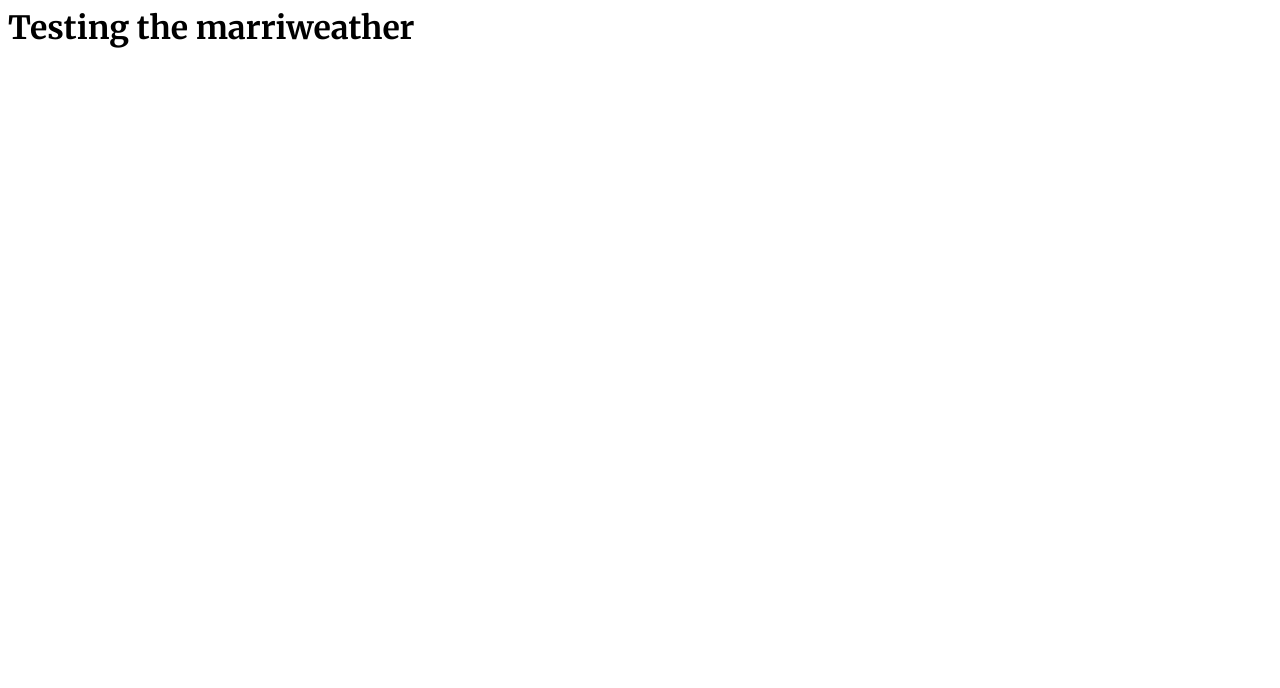
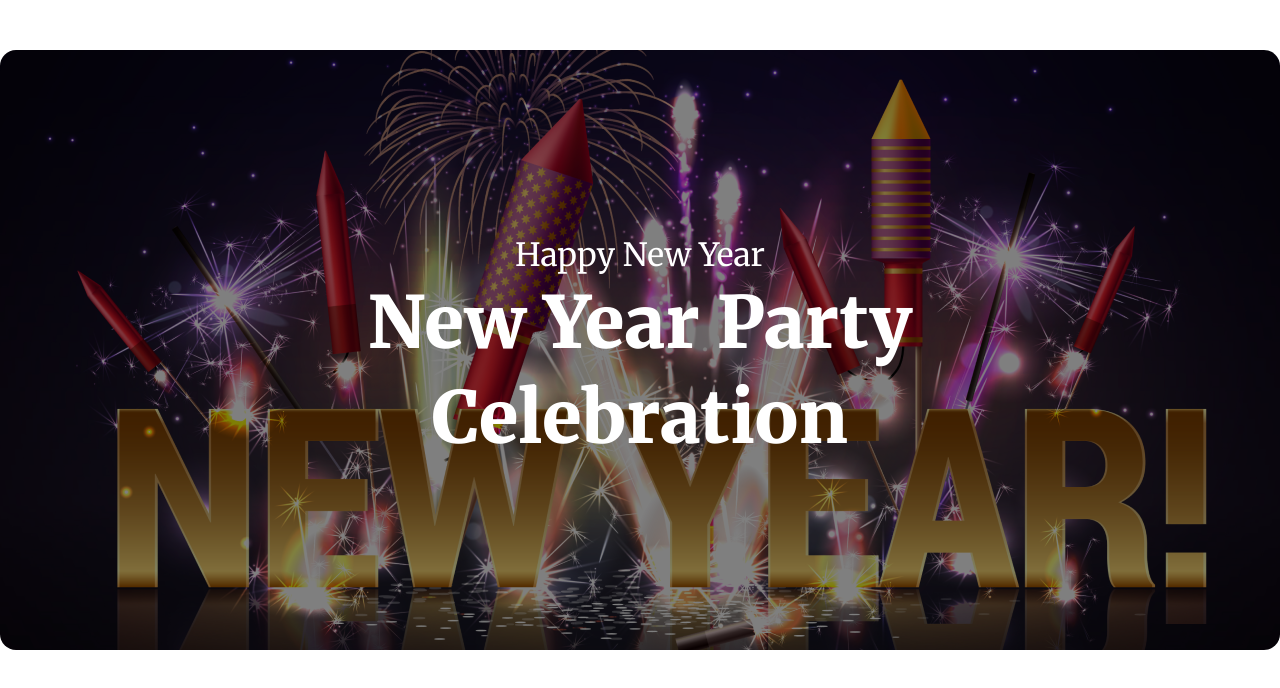
Before and after one commit to arafatrased/new-year-offer, a plain HTML site: page index.html in a window 1280 px wide. Drawn offline with Linux system fonts and the light colour scheme.

Commit message:
banner added

```diff
--- a/index.html
+++ b/index.html
@@ -6,7 +6,18 @@
     <link rel="stylesheet" href="../styles/newyear.css">
 </head>
 <body>
-    <h1>Testing the marriweather</h1>
+    <header class="banner-container">
+        <div class="banner-content">
+            <p>Happy New Year</p>
+            <h1>New Year Party</h1>
+            <h1>Celebration</h1>
+        </div>
+    </header>
+    <main>
 
+    </main>
+    <footer>
+
+    </footer>
 </body>
 </html>
--- a/styles/newyear.css
+++ b/styles/newyear.css
@@ -1,6 +1,53 @@
 @import url('https://fonts.googleapis.com/css2?family=Merriweather:ital,wght@0,300;0,400;0,700;0,900;1,300;1,400;1,700;1,900&display=swap');
+
+*{
+    box-sizing: border-box;
+    margin:0;
+    padding:0;
+}
 
 body{
     font-family: "Merriweather", serif;
     font-weight: 400;
 }
+/* banner section starts here */
+.banner-container{
+    display: flex;
+    justify-content: center;
+    align-items: center;
+    max-width: 1320px;
+    min-height: 600px;
+    margin: 0 auto;
+    margin-top: 50px;
+    background-image: url('../images/Banner.png');
+    background-position: center;
+    background-repeat: no-repeat;
+    background-size: cover;
+    border-radius: 16px;
+    /* creating opacity on image */
+    background-color: rgba(0,0,0,0.5);
+    background-blend-mode: overlay;
+}
+.banner-content{
+    display:flex;
+    flex-direction: column;
+    justify-content: center;
+    align-items: center;
+}
+.banner-content, p, h1{
+    color: white;
+}
+.banner-content h1{
+    color: rgb(255, 255, 255);
+    font-size: 72px;
+    font-weight: 900;
+    line-height: 95px;
+    text-align: center;
+}
+.banner-content p{
+    color: rgb(255, 255, 255);
+    font-size: 32px;
+    font-weight: 400;
+    line-height: 40px;
+    text-align: center;
+}
```
Also changed, not shown: images/Banner.png (renamed from images/Banner Image.png).
